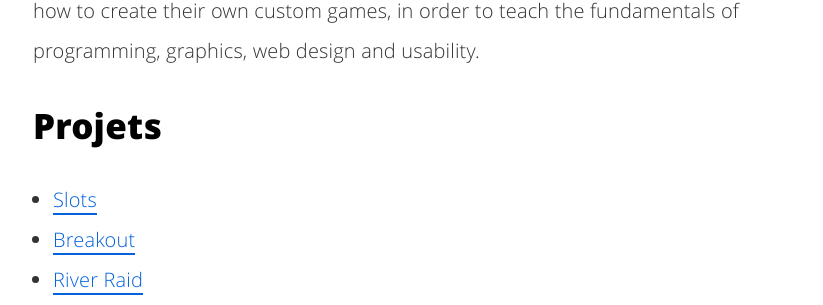
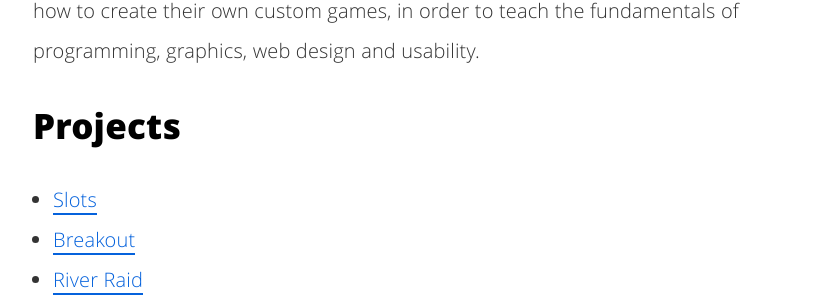
Before and after one commit to dpearson100/dpearson100.github.io, a Jekyll site: the page built from about.html, in a window 1280 px wide and 900 px high, scrolled down 1641 px. Shown: the part 158-463 px from the top of the window, without its empty margins (227-1050 px from the left). Built offline with Jekyll 4.4.1, drawn with Linux system fonts in a browser that asks for light colours.

Commit message:
Update about.html

```diff
--- a/about.html
+++ b/about.html
@@ -21,7 +21,7 @@ Atari 2600 and original Nintendo Entertainment System using Hype and Javascript.
 developing a series of video tutorials to teach others how to create their own custom games, in order to teach the
 fundamentals of programming, graphics, web design and usability.</p>
 
-<h2>Projets</h2>
+<h2>Projects</h2>
 <ul>
 	<li><a href="https://dpearson100.github.io/slots/">Slots</a></li>
 	<li><a href="https://dpearson100.github.io/breakout/">Breakout</a></li>
```
